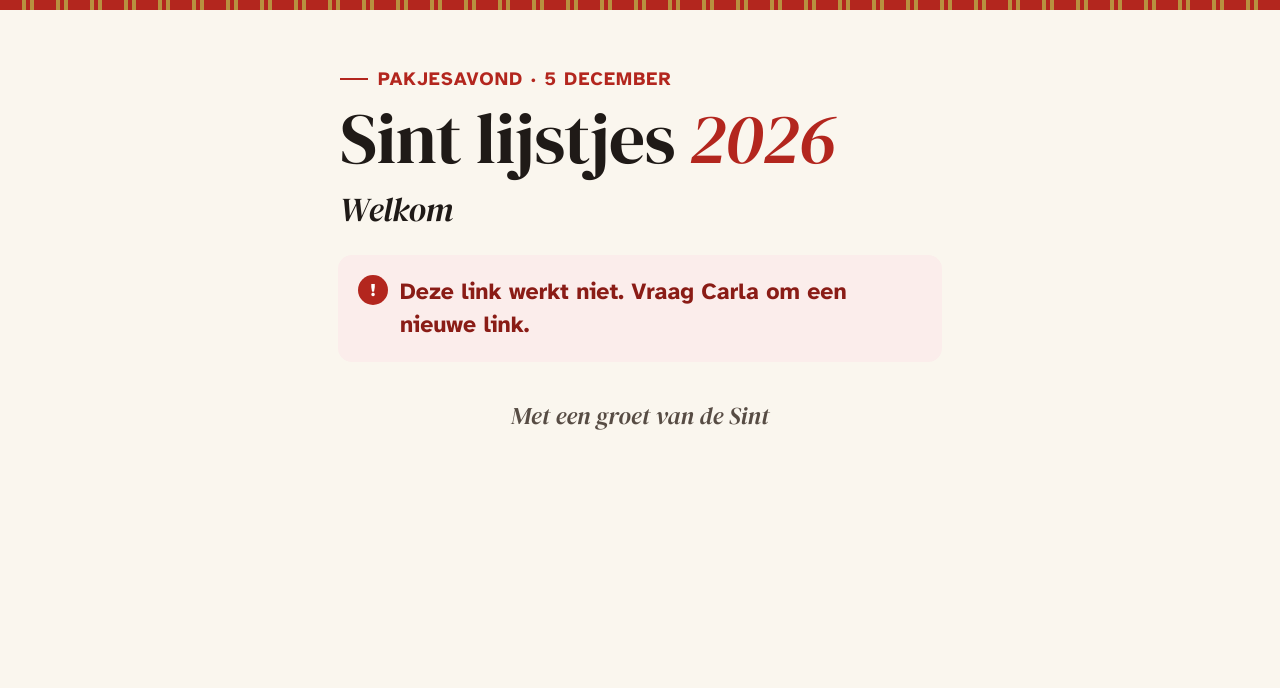
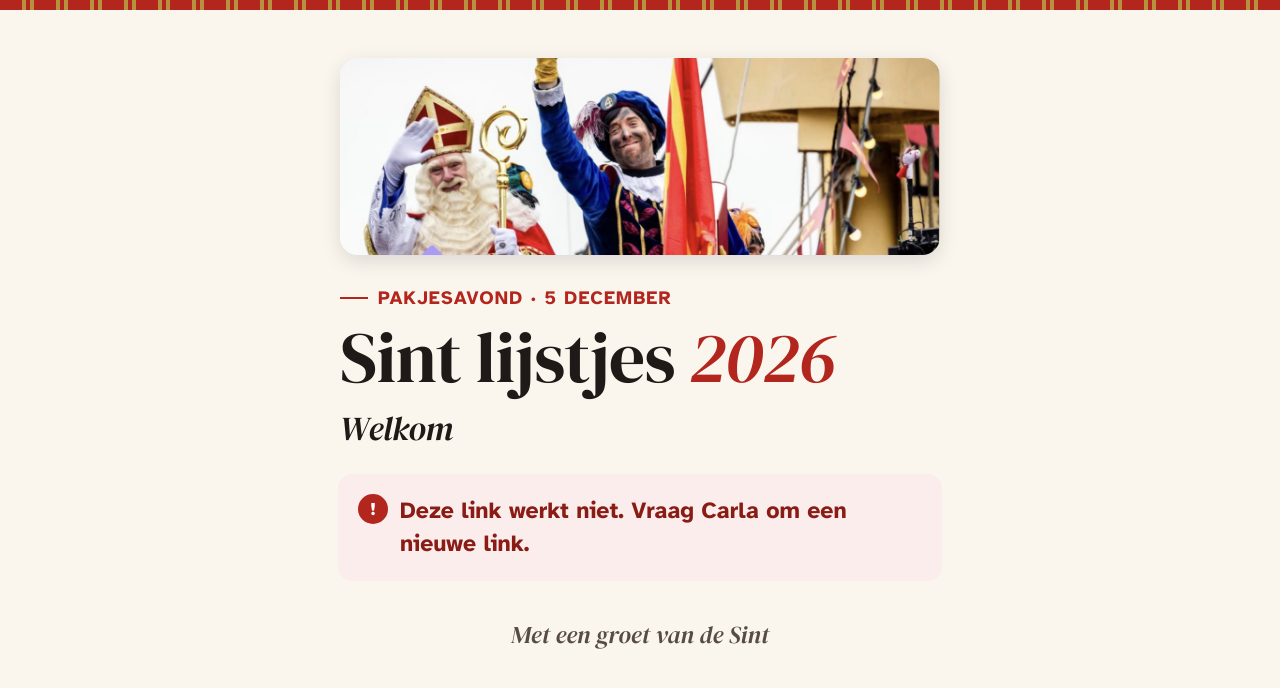
Before and after one commit to carlasnep/sint, a plain HTML site: page index.html in a window 1280 px wide. Drawn offline with Linux system fonts and the light colour scheme.

Commit message:
Header-foto

```diff
--- a/index.html
+++ b/index.html
@@ -651,12 +651,14 @@
       html { scroll-behavior: auto; }
       *, *::before, *::after { animation: none !important; transition: none !important; }
     }
+    .hero-img { display: block; width: 100%; height: auto; aspect-ratio: 2254 / 740; object-fit: cover; border-radius: 18px; margin: 0 0 22px; box-shadow: 0 6px 20px rgba(0,0,0,.12); }
   </style>
 </head>
 <body>
   <div class="lint" aria-hidden="true"></div>
   <div class="wrap">
     <header>
+      <img class="hero-img" src="header.jpg" alt="Sinterklaas en Piet zwaaien vanaf de boot">
       <p class="overline">Pakjesavond · 5 december</p>
       <h1>Sint lijstjes <em>2026</em></h1>
       <p id="greeting" class="subtitle"></p>
```
Also changed, not shown: header.jpg (added).
